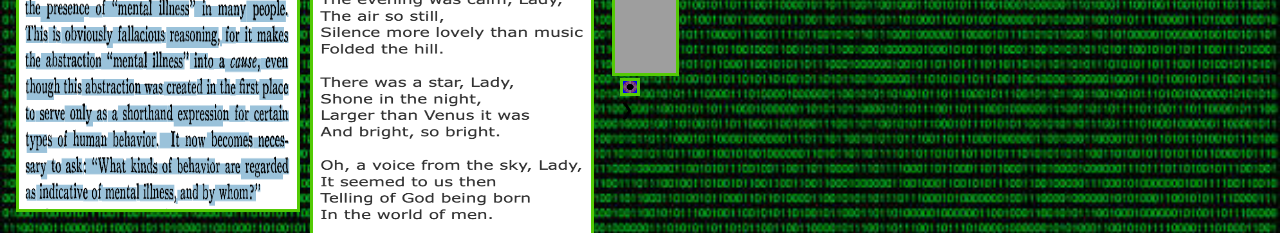
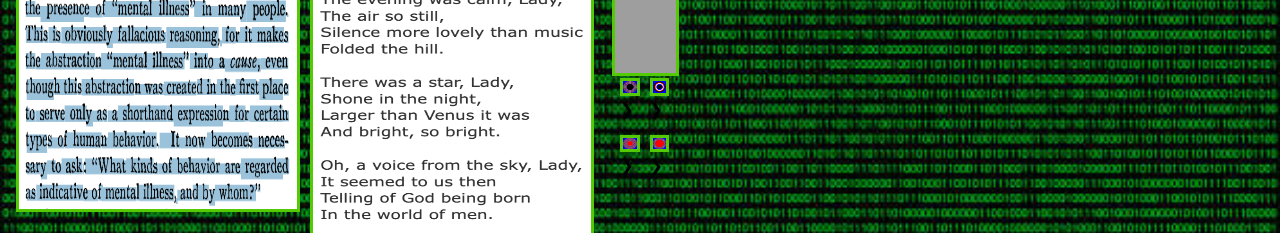
Before and after one commit to cts300/casiots300.github.io, a plain HTML site: page homepage.html in a window 1280 px wide. Shown: the part 210-443 px from the top of the page. Drawn offline with Linux system fonts and the light colour scheme; grey boxes are pictures that could not be loaded.

Commit message:
Update homepage.html

```diff
--- a/homepage.html
+++ b/homepage.html
@@ -133,27 +133,25 @@ img {
 	</a>
 </div>
 
-<div class= "column">
-  <div class="mySlides">
+  <div class="column">
     <img src="/images/drumModes/mode_1_11.jpg"
   	  <a class="next" onclick="plusSlides(1)"> &#10095; </a> </img>
   </div>
 
-  <div class="mySlides">
+  <div class="column">
     <img src="/images/drumModes/mode_1_12.jpg"
       <a class="next" onclick="plusSlides(1)"> &#10095; </a> </img>
   </div>
 
-  <div class="mySlides">
+  <div class="column">
     <img src="/images/drumModes/mode_1_13.jpg"
       <a class="next" onclick="plusSlides(1)"> &#10095; </a> </img>
   </div>
 
-	<div class="mySlides">
+	<div class="column">
     <img src="/images/drumModes/mode_1_14.jpg"
       <a class= "next" onclick="plusSlides(1)"> &#10095; </a> </img>
   </div>
-</div>
 
 <script>
 let slideIndex = 1;
```
